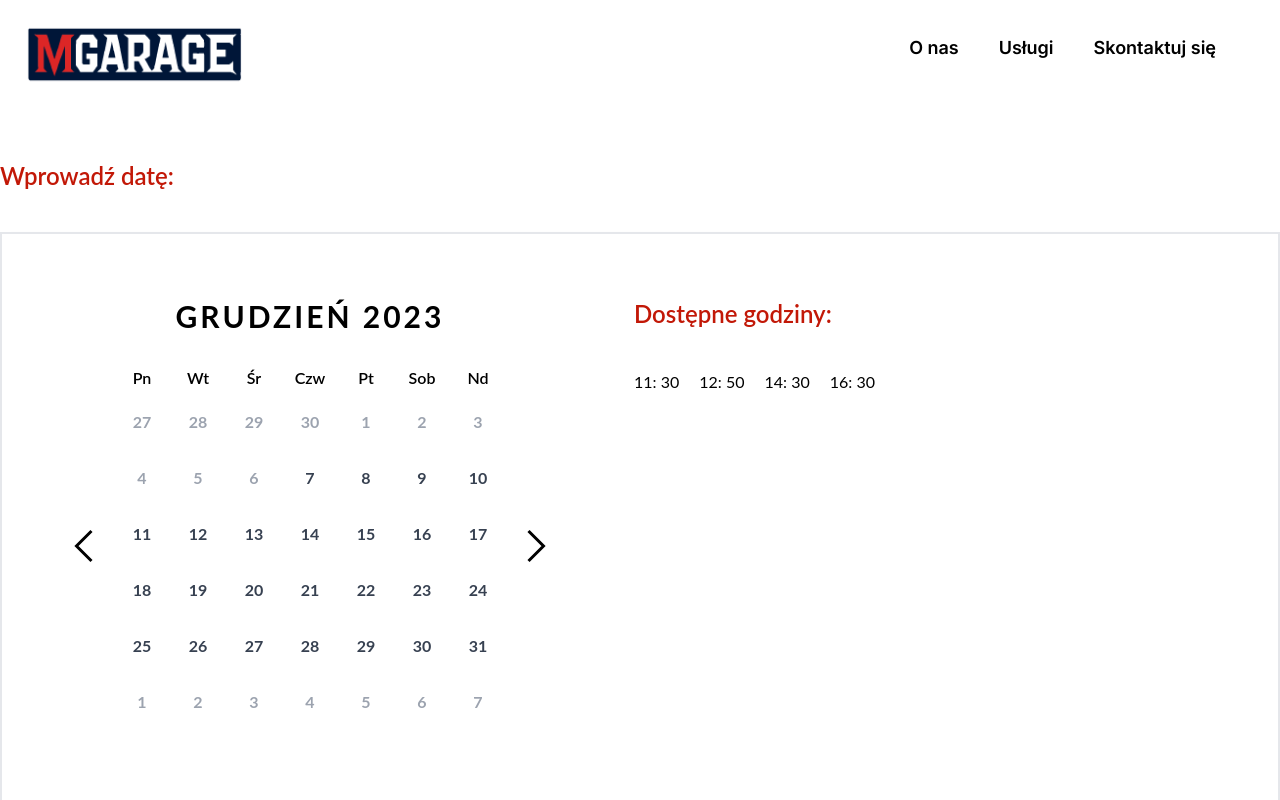
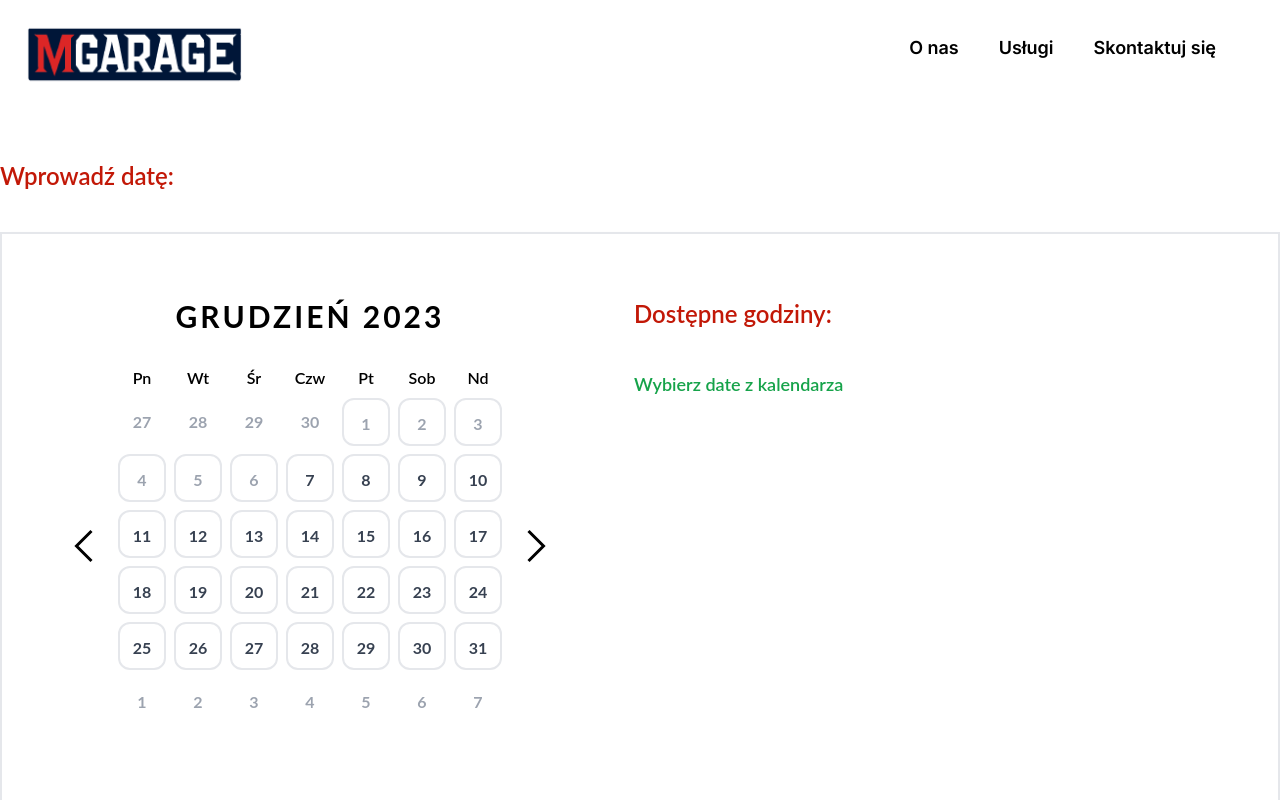
Before and after one commit to mg300/mgarage, a Next.js app: page /book/calendar in a window 1280 px wide. Shown: the top 800 px of the page. Built offline with nearby package versions, Linux system fonts and the light colour scheme.

Commit message:
implement hours logic

```diff
--- a/src/app/book/calendar/page.tsx
+++ b/src/app/book/calendar/page.tsx
@@ -21,9 +21,11 @@ interface availableDate {
 function Page() {
   const router = useRouter();
   const searchParams = useSearchParams();
-
   const currentDate = new Date();
   const [calendarDate, setCalendarDate] = useState(new Date());
+  const [hours, setHours] = useState<Date[]>([]);
+  const [dateIsSelected, setDateIsSelected] = useState(false);
+  const [endDate, setEndDate] = useState<Date | null>(null);
   function getMonthDays(): number[] {
     const daysInMonth = new Date(calendarDate.getFullYear(), calendarDate.getMonth() + 1, 0).getDate();
     const daysArray: number[] = [];
@@ -83,10 +85,19 @@ function Page() {
     prevMonthDays: getPrevMonthDays(),
     nextMonthDays: getNextMonthDays(),
   };
-  function fetchDate() {
+  useEffect(() => {
     const availableDate: availableDate[] = [
       {
-        date: new Date(2024, 1, 10),
+        date: new Date(2024, 0, 15),
+        hours: [
+          new Date(0, 0, 0, 11, 30),
+          new Date(0, 0, 0, 18, 50),
+          new Date(0, 0, 0, 14, 30),
+          new Date(0, 0, 0, 16, 30),
+        ],
+      },
+      {
+        date: new Date(2024, 0, 16),
         hours: [
           new Date(0, 0, 0, 11, 30),
           new Date(0, 0, 0, 12, 50),
@@ -95,26 +106,23 @@ function Page() {
         ],
       },
       {
-        date: new Date(2024, 1, 11),
+        date: new Date(2024, 0, 17),
         hours: [
           new Date(0, 0, 0, 11, 30),
-          new Date(0, 0, 0, 12, 50),
-          new Date(0, 0, 0, 14, 30),
-          new Date(0, 0, 0, 16, 30),
-        ],
-      },
-      {
-        date: new Date(2024, 1, 12),
-        hours: [
-          new Date(0, 0, 0, 11, 30),
-          new Date(0, 0, 0, 12, 50),
+          new Date(0, 0, 0, 17, 50),
           new Date(0, 0, 0, 14, 30),
           new Date(0, 0, 0, 16, 30),
         ],
       },
     ];
-    return availableDate[0].hours;
-  }
+    const selectedDate = availableDate.filter((dateObj) => dateObj.date.getTime() == calendarDate.getTime());
+    if (selectedDate.length !== 0) {
+      setHours(selectedDate[0].hours);
+    } else {
+      setHours([]);
+    }
+  }, [calendarDate]);
+
   const prevParams = `IDs=${searchParams.get("IDs")}`;
   function onSubmit() {
     console.log(calendarDate.toDateString());
@@ -186,10 +194,12 @@ function Page() {
                           setCalendarDate(
                             (prevDate) => new Date(prevDate.getFullYear(), prevDate.getMonth(), index + 1)
                           );
+                          setDateIsSelected(true);
                         }}
                       />
                       <label
-                        className={`block cursor-pointer text-center peer-checked:text-red-800 w-[3rem] h-[3rem] peer-checked:border-2 p-3 peer-checked:border-red-500 peer-checked:rounded-xl font-bold ${
+                        className={`block cursor-pointer text-center peer-checked:text-red-800 w-[3rem] h-[3rem]
+                        border-2 p-3 peer-checked:border-red-500 rounded-xl font-bold ${
                           checkDayIsActive(index) ? "text-gray-700 " : "text-gray-400 "
                         }`}
                         htmlFor={day.toString() + "c"}
@@ -230,11 +240,37 @@ function Page() {
             <div>
               <p className="text-logo font-semibold text-2xl mb-10">Dostępne godziny:</p>
               <div className="flex gap-5">
-                {fetchDate().map((date, index) => (
+                {hours.map((date, index) => (
                   <div key={index}>
-                    {date.getHours()}: {date.getMinutes()}
+                    <input
+                      className="hidden peer"
+                      id={index + "hour"}
+                      name="hours"
+                      type="radio"
+                      onClick={() => {
+                        setEndDate(
+                          new Date(
+                            calendarDate.getFullYear(),
+                            calendarDate.getMonth(),
+                            calendarDate.getDate(),
+                            date.getHours(),
+                            date.getMinutes()
+                          )
+                        );
+                      }}
+                    />
+                    <label
+                      className={`block cursor-pointer text-center peer-checked:text-red-800 peer-checked:border-2 p-3 peer-checked:border-red-500 peer-checked:rounded-xl font-bold `}
+                      htmlFor={index + "hour"}
+                    >
+                      {date.getHours()}:{date.getMinutes()}
+                    </label>
                   </div>
                 ))}
+                {!dateIsSelected && <p className="text-green-600 font-semibold text-lg">Wybierz date z kalendarza</p>}
+                {hours.length === 0 && dateIsSelected && (
+                  <p className="text-red-600 font-semibold text-lg">Brak dostępnych terminów</p>
+                )}
               </div>
             </div>
           </div>
```
